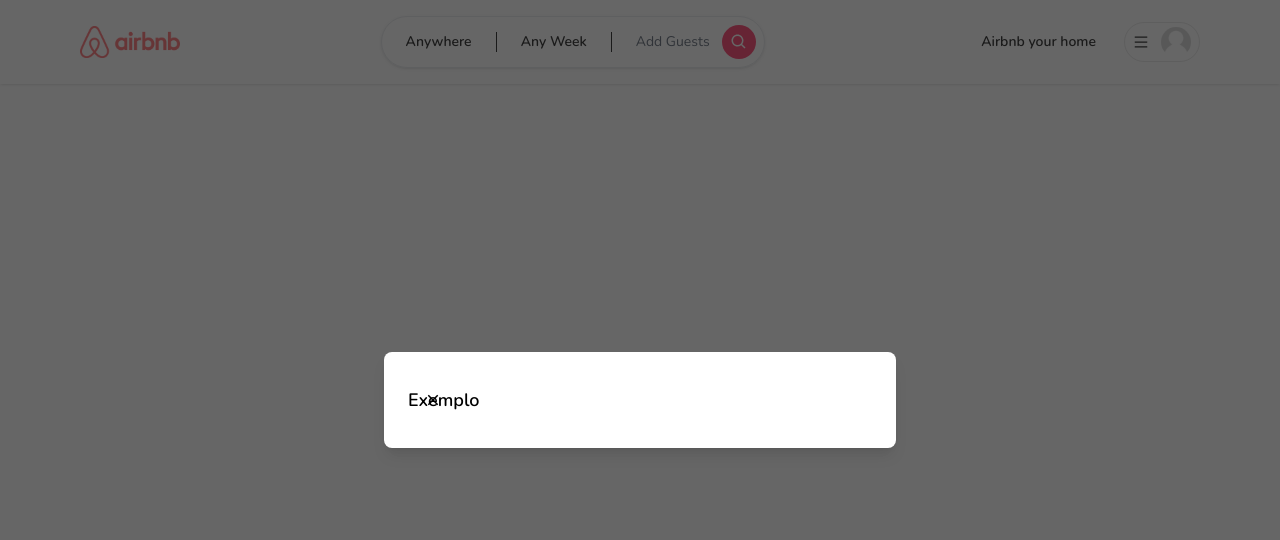
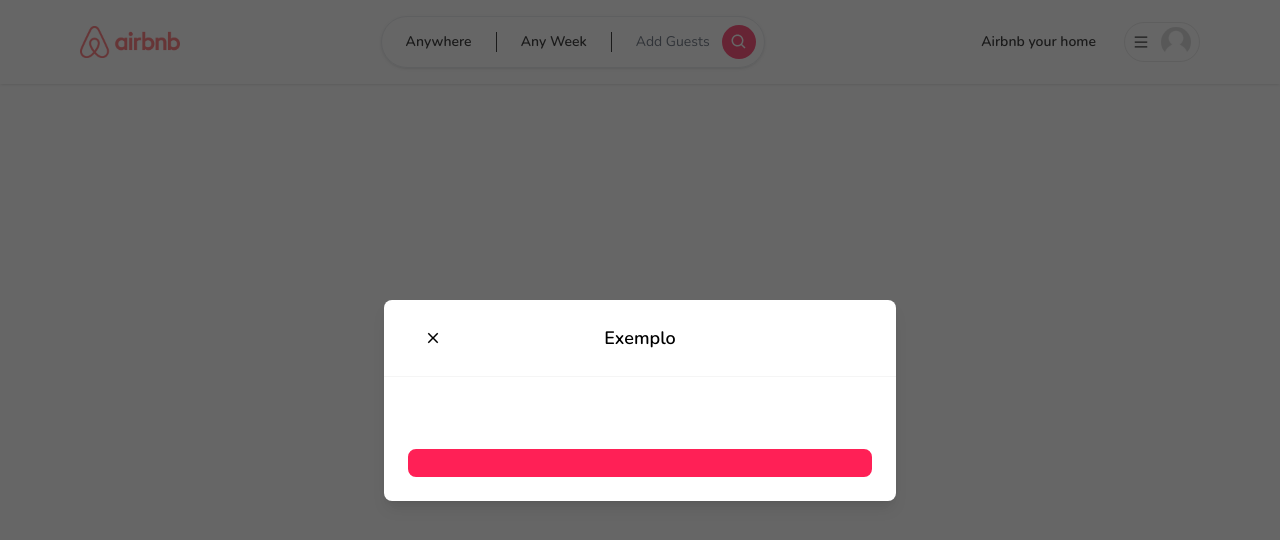
Before and after one commit to igorcol/nextjs-airbnb-clone, a Next.js app: page / in a window 1280 px wide. Shown: the top 540 px of the page. Built offline with nearby package versions, Linux system fonts and the light colour scheme.

Commit message:
feat(Modal): custom btn

```diff
--- /dev/null
+++ b/app/components/Button.tsx
@@ -0,0 +1,41 @@
+"use client"
+import React from 'react'
+import { IconType } from 'react-icons';
+
+interface props {
+    label: string
+    onClick: (e: React.MouseEvent<HTMLButtonElement>) => void;
+    disabled?: boolean
+    outline?: boolean
+    small?: boolean
+    icon?: IconType
+}
+
+const Button = ({label, onClick, disabled, outline, small, icon: Icon} : props) => {
+  return (
+    <button
+        onClick={onClick}
+        disabled={disabled}
+        className={`
+          relative disabled:opacity-70 disabled:cursor-not-allowed rounded-lg hover:opacity-80 transition w-full cursor-pointer
+          ${outline ? 'bg-white' : 'bg-rose-500'}
+          ${outline ? 'border-black' : 'border-rose-500'}
+          ${outline ? 'text-black' : 'text-white'}
+          ${small ? 'py-1' : 'py-3'}
+          ${small ? 'text-sm' : 'text-md'}
+          ${small ? 'font-light' : 'font-semibold'}
+          ${small ? 'border-[1px]' : 'border-2'}
+        `}
+    >
+        {Icon && (
+            <Icon
+                size={24}
+                className='absolute left-4 top-3'
+            />
+        )}
+        {label}
+    </button>
+  )
+}
+
+export default Button
--- a/app/components/modals/Modal.tsx
+++ b/app/components/modals/Modal.tsx
@@ -1,6 +1,7 @@
 "use client";
 import React, { ReactElement, useCallback, useEffect, useState } from "react";
 import { IoMdClose } from "react-icons/io";
+import Button from "../Button";
 
 interface props {
   isOpen?: boolean;
@@ -12,7 +13,7 @@ interface props {
   actionLabel: string;
   disabled?: boolean;
   secondaryAction?: () => void;
-  secondaryLabel?: string;
+  secondaryActionLabel?: string;
 }
 
 const Modal = ({
@@ -25,7 +26,7 @@ const Modal = ({
   actionLabel,
   disabled,
   secondaryAction,
-  secondaryLabel,
+  secondaryActionLabel,
 }: props) => {
   const [showModule, setShowModule] = useState(isOpen);
 
@@ -76,7 +77,7 @@ const Modal = ({
             <div className="translate h-full lg:h-auto md:h-auto border-0 rounded-lg shadow-lg relative flex flex-col w-full bg-white
              outline-none focus:outline-none">
                 {/* HEADER */}
-                <div className="flex items-center p-6 rounded-t justify-center relative berder-b-[1px]">
+                <div className="flex items-center p-6 rounded-t justify-center relative border-neutral-100 border-b-[1px]">
                     <button
                         onClick={handleClose}
                         className="p-1 border-0 hover:opacity-70 transition absolute left-9">
@@ -85,10 +86,29 @@ const Modal = ({
                     <div className="text-lg font-semibold">
                         {title}
                     </div>
-                    {/* BODY */}
-                    <div className="relative p-6 flex-auto">
-                        {body}
-                    </div>
+                </div>
+                {/* BODY */}
+                <div className="relative p-6 flex-auto">
+                    {body}
+                </div>
+                {/* FOOTER */}
+                <div className="flex flex-col gap-2 p-6">
+                  <div className="flex flex-row items-center gap-4 w-full">
+
+                    { secondaryAction && secondaryActionLabel && (
+                      <Button
+                        outline
+                        disabled={disabled}
+                        label={secondaryActionLabel}
+                        onClick={handleSecondaryAction}
+                      />
+                    )}
+                    <Button
+                      disabled={disabled}
+                      label={actionLabel}
+                      onClick={handleSubmit}
+                    />
+                  </div>
                 </div>
              </div>
           </div>
```
